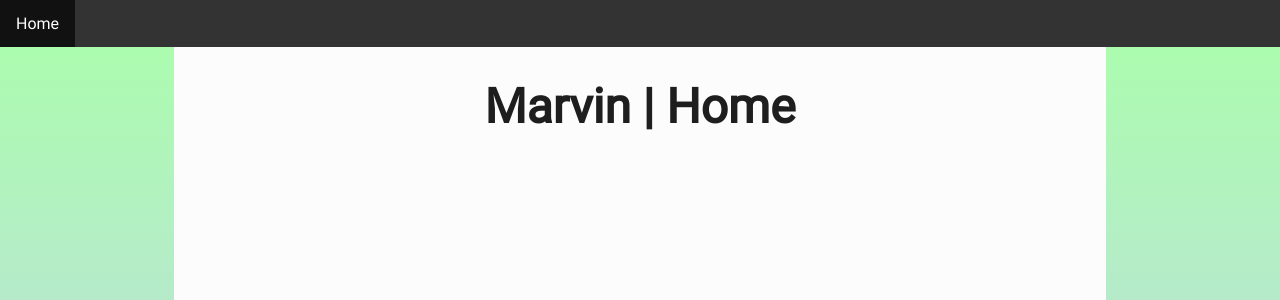
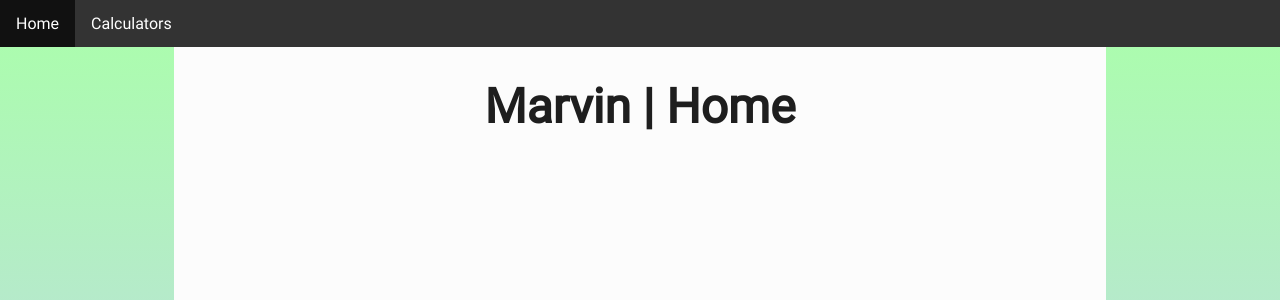
Before and after one commit to RafaelCenzano/Marvin-V4, a Flask app: page / in a window 1280 px wide. Shown: the top 300 px of the page. Run offline with Flask 2, Linux system fonts and the light colour scheme.

Commit message:
new calculator added to navbar

```diff
--- a/marvin/templates/navbar.html
+++ b/marvin/templates/navbar.html
@@ -1,5 +1,6 @@
 <nav>
   <ul>
     <li><a href="/home">Home</a></li>
+    <li><a href="/calculators">Calculators</a></li>
   </ul>
 </nav>
```
